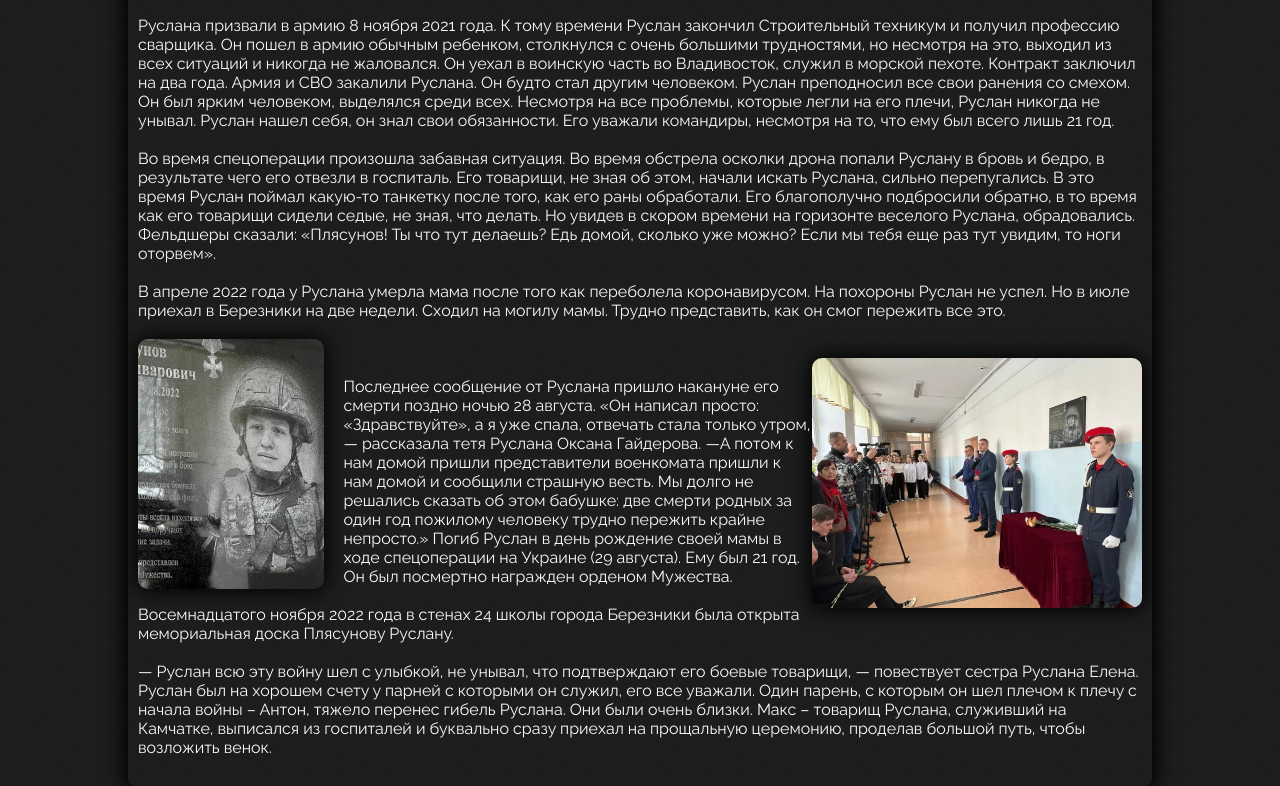
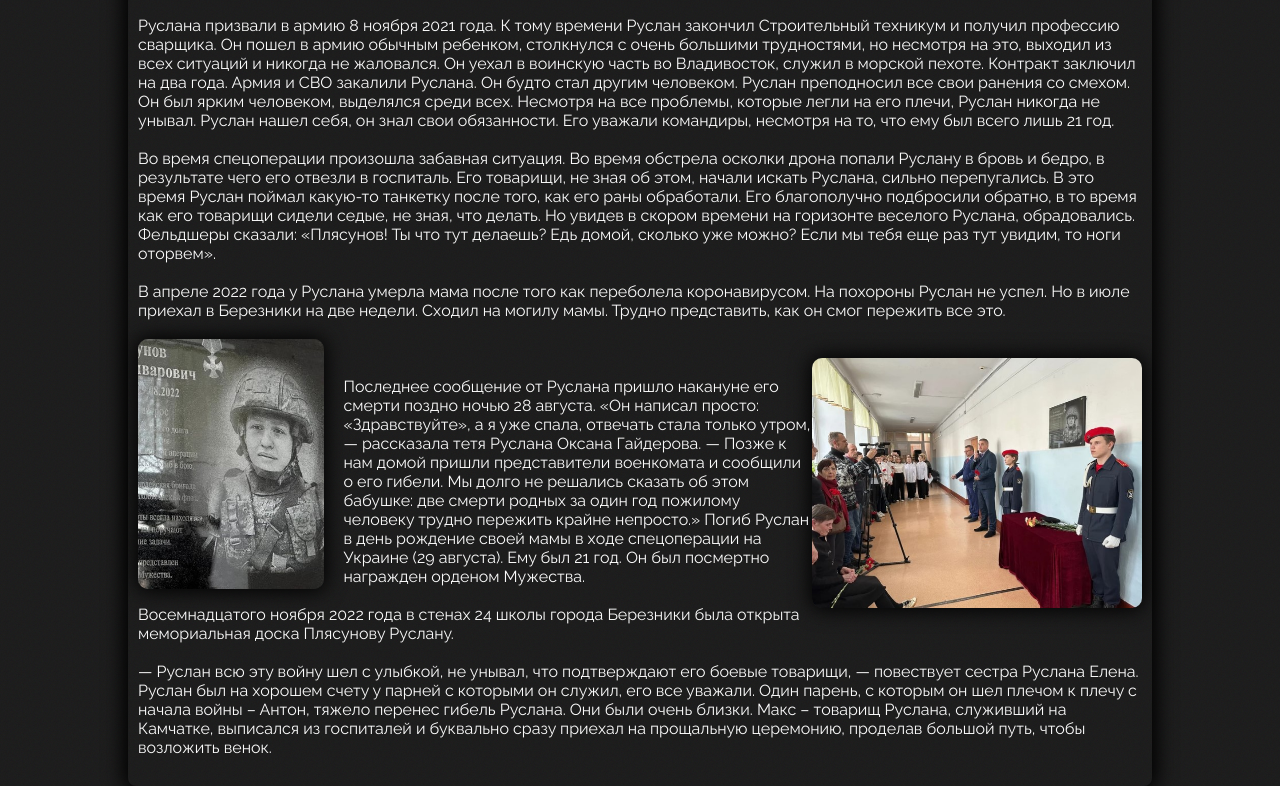
Before and after one commit to QQSliverQQ/Geroi_sredi_nas, a plain HTML site: page index.html in a window 1280 px wide. Shown: the part 10746-11532 px from the top of the page. Drawn offline with Linux system fonts and the light colour scheme.

Commit message:
Add files via upload

```diff
--- a/index.html
+++ b/index.html
@@ -676,7 +676,7 @@
                   <p>В апреле 2022 года у Руслана умерла мама после того как переболела коронавирусом. На похороны Руслан не успел. Но в июле приехал в Березники на две недели. Сходил на могилу мамы. Трудно представить, как он смог пережить все это.</p><br>
                   <img style="float: left; width: auto; height: 250px; margin-right: 20px" class="main-img" src="img/plasynov1.jpg" alt=""><br>
                   <img style="float: right; width: auto; height: 250px;" class="main-img" src="img/plasynov2.jpg" alt=""><br>
-                  <p>Последнее сообщение от Руслана пришло накануне его смерти поздно ночью 28 августа. «Он написал просто: «Здравствуйте», а я уже спала, отвечать стала только утром, — рассказала тетя Руслана Оксана Гайдерова. —А потом к нам домой пришли представители военкомата пришли к нам домой и сообщили страшную весть. Мы долго не решались сказать об этом бабушке: две смерти родных за один год пожилому человеку трудно пережить крайне непросто.» Погиб Руслан в день рождение своей мамы в ходе спецоперации на Украине (29 августа). Ему был 21 год. Он был посмертно награжден орденом Мужества.</p><br>
+                  <p>Последнее сообщение от Руслана пришло накануне его смерти поздно ночью 28 августа. «Он написал просто: «Здравствуйте», а я уже спала, отвечать стала только утром, — рассказала тетя Руслана Оксана Гайдерова. — Позже к нам домой пришли представители военкомата и сообщили о его гибели. Мы долго не решались сказать об этом бабушке: две смерти родных за один год пожилому человеку трудно пережить крайне непросто.» Погиб Руслан в день рождение своей мамы в ходе спецоперации на Украине (29 августа). Ему был 21 год. Он был посмертно награжден орденом Мужества.</p><br>
                   <p>Восемнадцатого ноября 2022 года в стенах 24 школы города Березники была открыта мемориальная доска Плясунову Руслану.</p><br>
                   <p>— Руслан всю эту войну шел с улыбкой, не унывал, что подтверждают его боевые товарищи, — повествует сестра Руслана Елена. Руслан был на хорошем счету у парней с которыми он служил, его все уважали. Один парень, с которым он шел плечом к плечу с начала войны – Антон, тяжело перенес гибель Руслана. Они были очень близки. Макс – товарищ Руслана, служивший на Камчатке, выписался из госпиталей и буквально сразу приехал на прощальную церемонию, проделав большой путь, чтобы возложить венок.</p><br>
                 </div>
```
